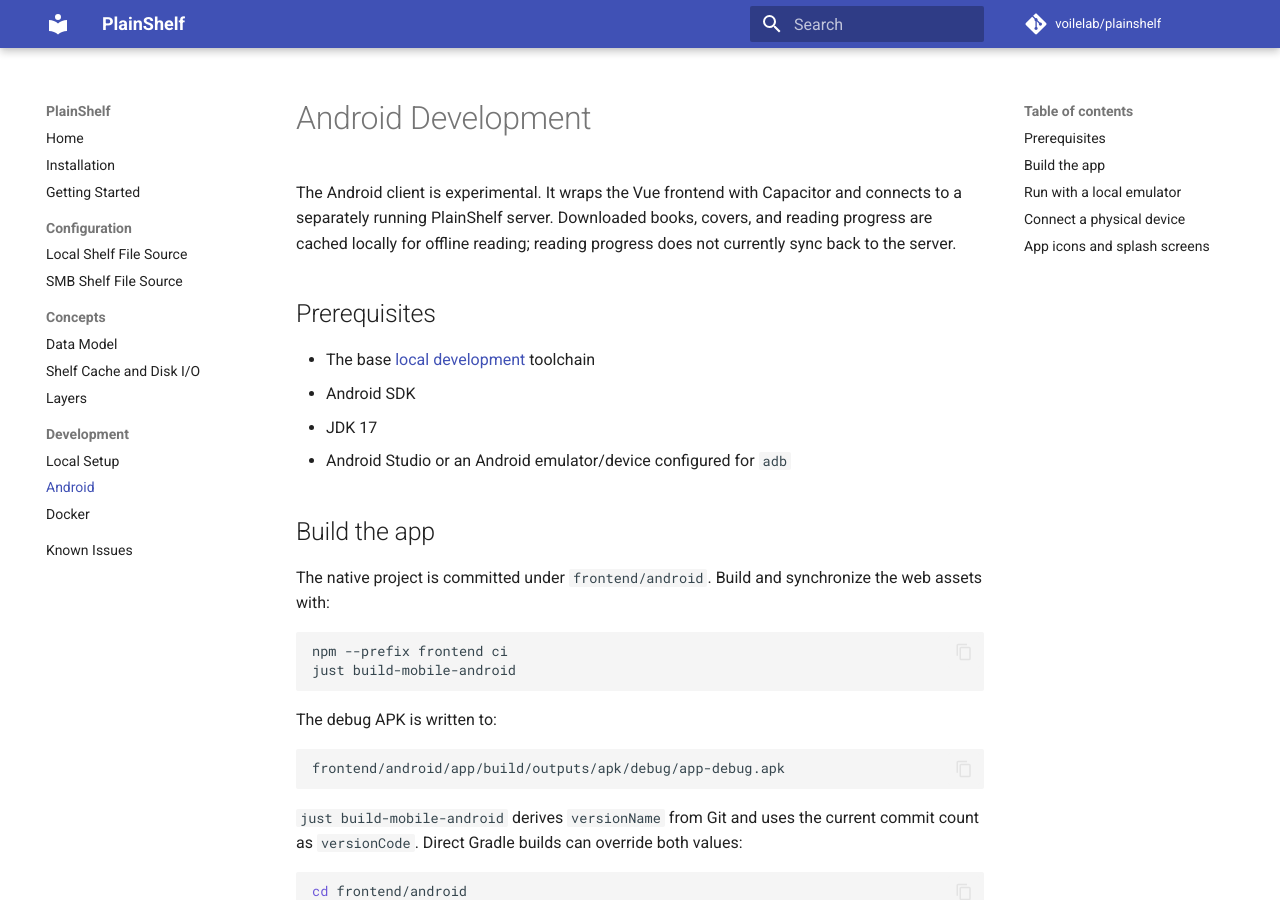
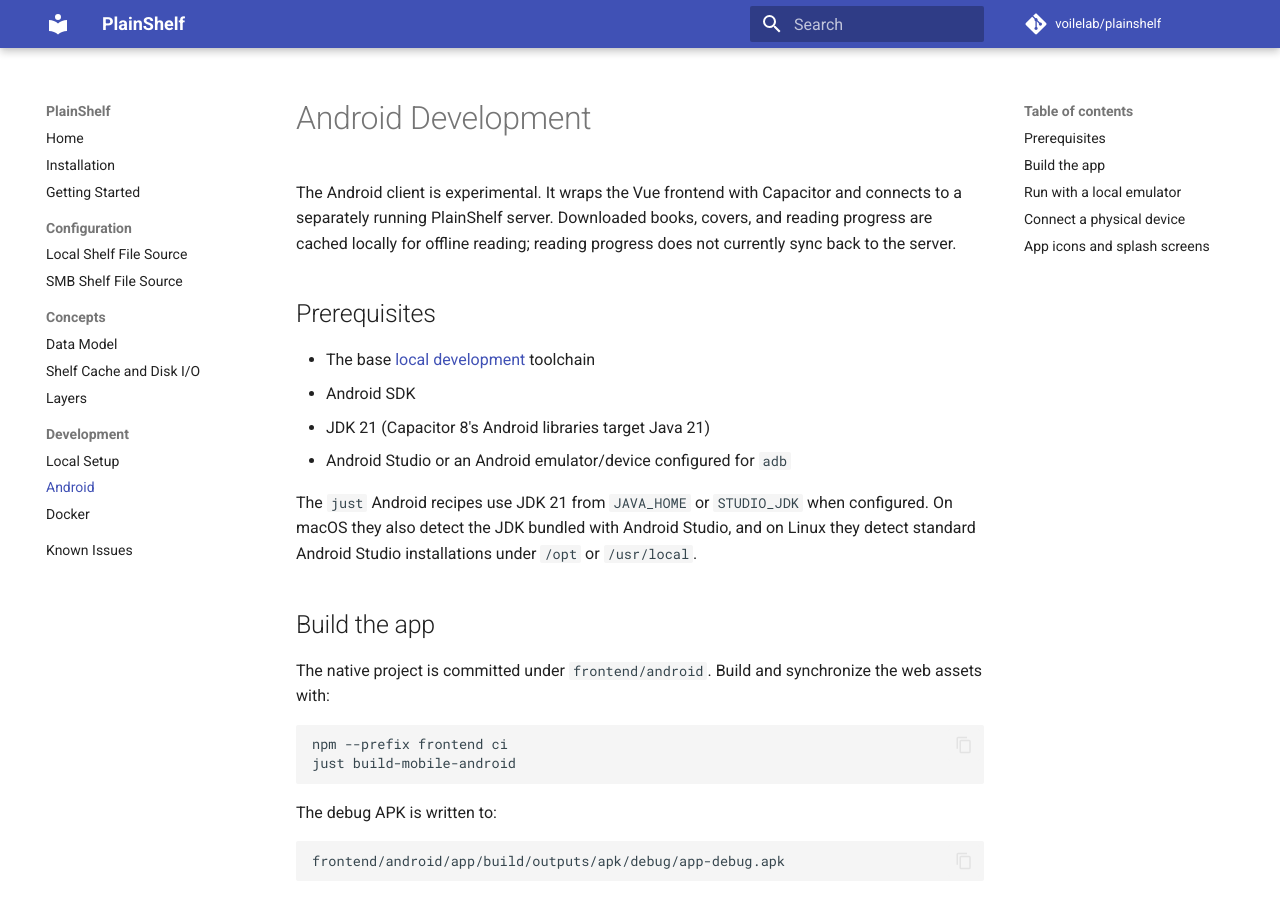
Before and after one commit to voilelab/plainshelf, an MkDocs documentation site: the page built from docs/development/android.md, in a window 1280 px wide and 900 px high. Built offline with MkDocs 1.6.1 and Material for MkDocs 9.7.7, drawn with Linux system fonts in a browser that asks for light colours; comment, search, counter and statistics services are not loaded.

Commit message:
update JDK requirement to 21 for Android development and add script to resolve JDK 21 path

```diff
--- a/docs/development/android.md
+++ b/docs/development/android.md
@@ -9,8 +9,13 @@
 
 - The base [local development](setup.md) toolchain
 - Android SDK
-- JDK 17
+- JDK 21 (Capacitor 8's Android libraries target Java 21)
 - Android Studio or an Android emulator/device configured for `adb`
+
+The `just` Android recipes use JDK 21 from `JAVA_HOME` or `STUDIO_JDK` when
+configured. On macOS they also detect the JDK bundled with Android Studio, and
+on Linux they detect standard Android Studio installations under `/opt` or
+`/usr/local`.
 
 ## Build the app
 
```
Also changed, not shown: 2 other files.
